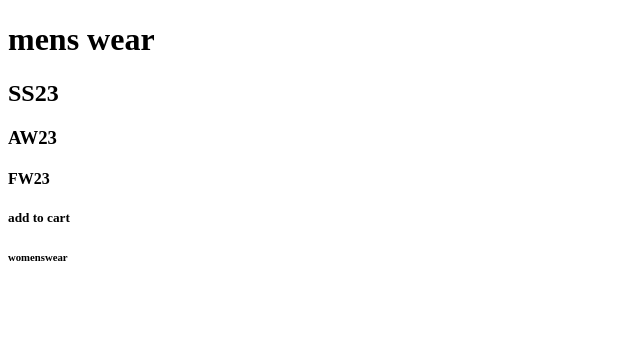
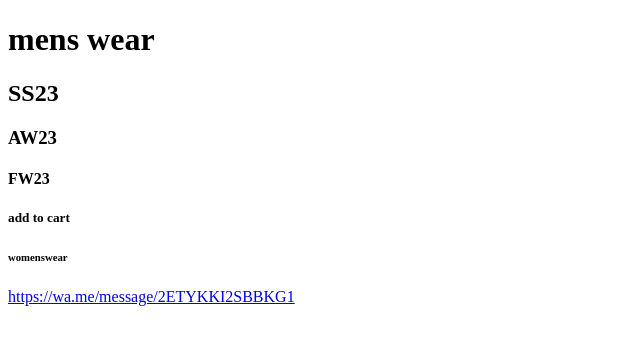
Before and after one commit to LordThompson/Thompsontakeover, a plain HTML site: page index.html in a window 1280 px wide. Shown: the whole page, without its empty margins (0-640 px from the left). Drawn offline with Linux system fonts and the light colour scheme.

Commit message:
Update index.html

```diff
--- a/index.html
+++ b/index.html
@@ -15,4 +15,5 @@
     <h5>add to cart</h5>
     <h6>womenswear</h6>
   </body>
+<a href="url">https://wa.me/message/2ETYKKI2SBBKG1</a>
 </html>
```
